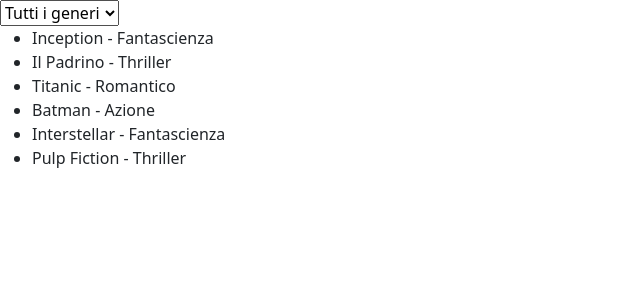
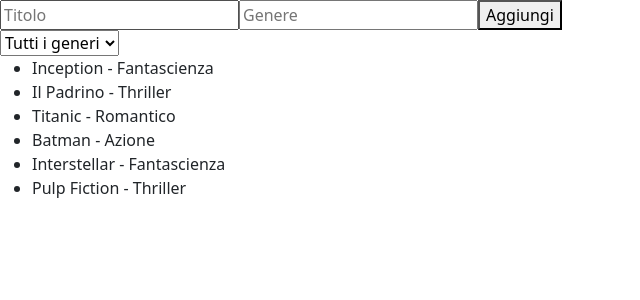
Before and after one commit to Michecosa/react-movie-filter, a React (Vite) app: page / in a window 1280 px wide. Shown: the top 300 px of the page, without its empty margins (0-640 px from the left). Built offline with nearby package versions, Linux system fonts and the light colour scheme.

Commit message:
Add form to allow user to add new movies to the list

```diff
--- a/src/components/Movies.jsx
+++ b/src/components/Movies.jsx
@@ -4,6 +4,8 @@
   const [movies, setMovies] = useState(moviesList);
   const [selectedGenre, setSelectedGenre] = useState("");
   const [filteredMovies, setFilteredMovies] = useState(moviesList);
+  const [newTitle, setNewTitle] = useState("");
+  const [newGenre, setNewGenre] = useState("");
 
   useEffect(() => {
     if (selectedGenre === "") {
@@ -17,8 +19,33 @@
 
   const genres = [...new Set(movies.map((movie) => movie.genre))];
 
+  function handleAddMovie(e) {
+    e.preventDefault();
+    if (!newTitle || !newGenre) return;
+    const newMovie = { title: newTitle, genre: newGenre };
+    setMovies([...movies, newMovie]);
+    setNewTitle("");
+    setNewGenre("");
+  }
+
   return (
     <>
+      <form onSubmit={handleAddMovie}>
+        <input
+          type="text"
+          placeholder="Titolo"
+          value={newTitle}
+          onChange={(e) => setNewTitle(e.target.value)}
+        />
+        <input
+          type="text"
+          placeholder="Genere"
+          value={newGenre}
+          onChange={(e) => setNewGenre(e.target.value)}
+        />
+        <button type="submit">Aggiungi</button>
+      </form>
+
       <select
         value={selectedGenre}
         onChange={(e) => setSelectedGenre(e.target.value)}
```
